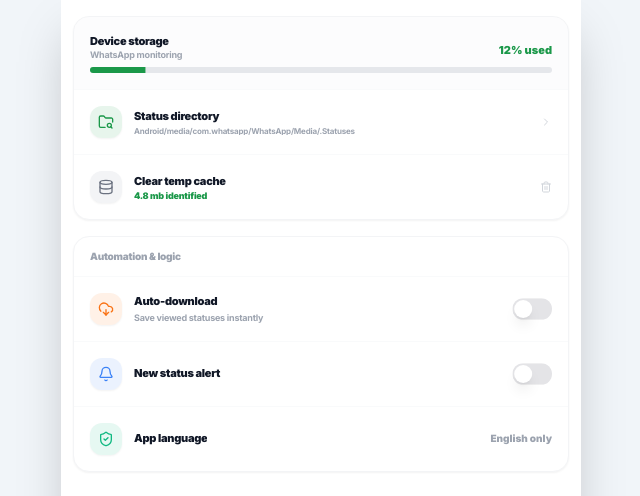
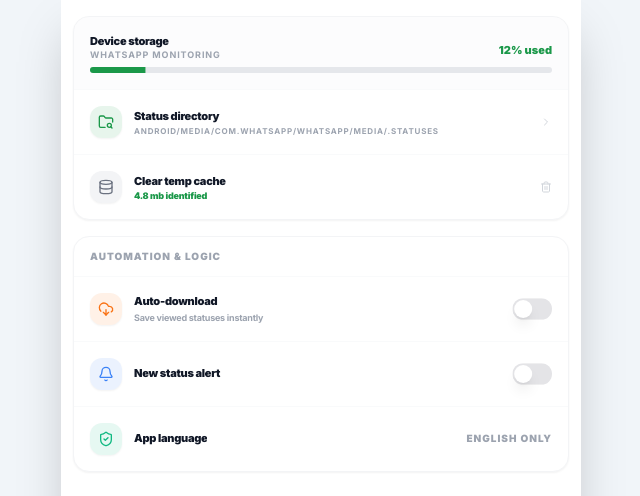
Before and after one commit to dailynoor2025/statuskeeper, a Next.js app: page /settings in a window 1280 px wide. Shown: the top 496 px of the page, without its empty margins (319-959 px from the left). Built offline with nearby package versions, Linux system fonts and the light colour scheme.

Commit message:
bincika entire project files da paths don daidata komai +folders = every

```diff
--- a/src/app/globals.css
+++ b/src/app/globals.css
@@ -42,7 +42,7 @@
   grid-template-columns: repeat(3, 1fr);
   gap: 1px;
   width: 100%;
-  padding: 0;
+  padding: 1px;
 }
 
 .no-scrollbar::-webkit-scrollbar { display: none; }
--- a/src/components/views/HelpView.tsx
+++ b/src/components/views/HelpView.tsx
@@ -39,7 +39,7 @@ export function HelpView() {
           <HelpCircle className="w-6 h-6 text-primary" />
         </div>
         <h2 className="text-[clamp(14px,4vw,18px)] font-black text-gray-900 tracking-tight leading-tight">Help & support</h2>
-        <p className="text-[clamp(10px,2.5vw,12px)] text-gray-400 font-bold tracking-tight">Troubleshooting and solutions</p>
+        <p className="text-[clamp(10px,2.5vw,12px)] text-gray-400 font-bold tracking-tight uppercase tracking-widest">Troubleshooting and solutions</p>
       </div>
 
       <div className="bg-white rounded-[2rem] border border-gray-100 shadow-sm overflow-hidden p-2">
@@ -60,7 +60,7 @@ export function HelpView() {
 
       <div className="bg-destructive/5 border border-destructive/10 rounded-2xl p-4 flex items-start gap-3">
         <ShieldAlert className="w-4 h-4 text-destructive flex-shrink-0 mt-0.5" />
-        <p className="text-[9px] font-bold text-destructive/80 leading-tight uppercase tracking-wider">
+        <p className="text-[9px] font-bold text-destructive/80 leading-tight uppercase tracking-widest">
           Warning: clearing app data will reset your premium timer.
         </p>
       </div>
--- a/src/components/views/PremiumView.tsx
+++ b/src/components/views/PremiumView.tsx
@@ -81,7 +81,7 @@ export function PremiumView({ isPro, onProChange }: PremiumViewProps) {
     <div className="px-3 py-3 space-y-3 w-full h-full overflow-y-auto no-scrollbar bg-gray-50/10">
       <div className="text-center space-y-0.5 animate-in fade-in duration-500">
         <h2 className="text-[clamp(10px,2.5vw,12px)] font-black text-gray-900 tracking-tight leading-tight">Premium dashboard</h2>
-        <p className="text-[clamp(8px,2vw,10px)] text-gray-400 font-bold tracking-tight">Ad-free access points</p>
+        <p className="text-[clamp(8px,2vw,10px)] text-gray-400 font-bold tracking-tight uppercase tracking-widest">Ad-free access points</p>
       </div>
 
       {isPro && (
--- a/src/components/views/SavedView.tsx
+++ b/src/components/views/SavedView.tsx
@@ -98,7 +98,7 @@ export function SavedView() {
       }
     });
     return gridElements;
-  }, [isSelectionMode, selectedIds, items, isPro]);
+  }, [isSelectionMode, selectedIds, isPro]);
 
   if (isInitialLoad) {
     return (
@@ -144,7 +144,7 @@ export function SavedView() {
               </div>
               <div className="space-y-1">
                 <h3 className="text-sm font-black text-gray-900 tracking-tight">No saved {activeTab === 'all' ? 'content' : activeTab}</h3>
-                <p className="text-[9px] text-gray-400 font-bold max-w-[160px] mx-auto tracking-tight leading-relaxed">Your captured statuses will appear here after you save them from the main status screen.</p>
+                <p className="text-[9px] text-gray-400 font-bold max-w-[160px] mx-auto tracking-tight leading-relaxed uppercase tracking-widest">Your captured statuses will appear here after you save them from the main status screen.</p>
               </div>
             </div>
           ) : (
--- a/src/components/views/SettingsView.tsx
+++ b/src/components/views/SettingsView.tsx
@@ -61,7 +61,7 @@ export function SettingsView() {
           <div className="flex justify-between items-end mb-2">
             <div>
               <p className="text-[clamp(10px,2.5vw,11px)] font-black tracking-tight text-gray-900">Device storage</p>
-              <p className="text-[clamp(8px,2vw,9px)] text-gray-400 font-bold tracking-tight leading-none">WhatsApp monitoring</p>
+              <p className="text-[clamp(8px,2vw,9px)] text-gray-400 font-bold tracking-tight leading-none uppercase tracking-widest">WhatsApp monitoring</p>
             </div>
             <p className="text-[clamp(10px,2.5vw,11px)] font-black text-primary">12% used</p>
           </div>
@@ -76,7 +76,7 @@ export function SettingsView() {
               </div>
               <div className="min-w-0">
                 <p className="text-[clamp(10px,2.5vw,11px)] font-black tracking-tight text-gray-900 truncate">Status directory</p>
-                <p className="text-[clamp(7px,1.8vw,8px)] text-gray-400 font-bold tracking-tight leading-none mt-0.5 truncate">Android/media/com.whatsapp/WhatsApp/Media/.Statuses</p>
+                <p className="text-[clamp(7px,1.8vw,8px)] text-gray-400 font-bold tracking-tight leading-none mt-0.5 truncate uppercase tracking-widest">Android/media/com.whatsapp/WhatsApp/Media/.Statuses</p>
               </div>
             </div>
             <ChevronRight className="w-3 h-3 text-gray-300 flex-shrink-0" />
@@ -102,7 +102,7 @@ export function SettingsView() {
 
       <div className="bg-white rounded-2xl border border-gray-100 overflow-hidden shadow-sm mb-4 w-full">
         <div className="px-4 py-3 border-b border-gray-50">
-          <p className="text-[clamp(9px,2.2vw,10px)] font-black text-gray-400 tracking-tight">Automation & logic</p>
+          <p className="text-[clamp(9px,2.2vw,10px)] font-black text-gray-400 tracking-tight uppercase tracking-widest">Automation & logic</p>
         </div>
         <div className="divide-y divide-gray-50">
           <div
@@ -140,7 +140,7 @@ export function SettingsView() {
                 <ShieldCheck className="w-4 h-4" />
               </div>
               <p className="text-[clamp(10px,2.5vw,11px)] font-black tracking-tight truncate text-gray-900">App language</p>
-              <span className="ml-auto text-[clamp(9px,2.2vw,10px)] font-black text-gray-400 whitespace-nowrap">English only</span>
+              <span className="ml-auto text-[clamp(9px,2.2vw,10px)] font-black text-gray-400 whitespace-nowrap uppercase tracking-widest">English only</span>
             </div>
           </div>
         </div>
--- a/src/components/views/StatusView.tsx
+++ b/src/components/views/StatusView.tsx
@@ -87,7 +87,7 @@ export function StatusView() {
     exitSelectionMode();
   };
 
-  const renderGridItems = (dataItems: typeof statusData) => {
+  const renderGridItems = useCallback((dataItems: typeof statusData) => {
     const gridElements: React.ReactNode[] = [];
     if (!isPro) gridElements.push(<div key="native-ad-start" className="animate-staggered"><NativeVideoAd /></div>);
 
@@ -106,7 +106,7 @@ export function StatusView() {
       }
     });
     return gridElements;
-  };
+  }, [isSelectionMode, selectedIds, isPro, statusData]);
 
   if (isLoading) {
     return (
@@ -131,7 +131,7 @@ export function StatusView() {
       <Tabs value={activeTab} onValueChange={setActiveTab} className="w-full">
         <div className="flex items-center justify-between px-2 sticky top-0 bg-white/95 backdrop-blur-xl z-20 py-1.5 border-b border-gray-100 shadow-sm">
           <TabsList className="flex-1 grid grid-cols-3 h-8 rounded-xl bg-gray-100 p-0.5 border-none shadow-inner mr-2">
-            <TabsTrigger value="all" className="rounded-lg text-[clamp(7px,1.8vw,9px)] font-black uppercase tracking-wider h-full data-[state=active]:bg-white">All</TabsTrigger>
+            <TabsTrigger value="all" className="rounded-lg text-[clamp(7px,1.8vw,9px)] font-black tracking-wider h-full data-[state=active]:bg-white">All</TabsTrigger>
             <TabsTrigger value="images" className="rounded-lg flex items-center justify-center h-full data-[state=active]:bg-white"><Camera className="w-3.5 h-3.5" /></TabsTrigger>
             <TabsTrigger value="videos" className="rounded-lg flex items-center justify-center h-full data-[state=active]:bg-white"><PlayCircle className="w-3.5 h-3.5" /></TabsTrigger>
           </TabsList>
@@ -157,7 +157,7 @@ export function StatusView() {
             <div className="flex-1 flex flex-col items-center justify-center py-24 text-center px-8 animate-in fade-in zoom-in duration-700">
               <div className="bg-gray-100 p-6 rounded-3xl mb-6 shadow-inner"><FileWarning className="w-10 h-10 text-gray-300" /></div>
               <h3 className="text-sm font-black text-gray-900 tracking-tight mb-2">No {activeTab} found</h3>
-              <p className="text-[10px] text-gray-400 font-bold leading-relaxed max-w-[220px] tracking-tight">Statuses appear here only after you watch them in WhatsApp. Please view some media and return.</p>
+              <p className="text-[10px] text-gray-400 font-bold leading-relaxed max-w-[220px] tracking-tight uppercase tracking-widest">Statuses appear here only after you watch them in WhatsApp. Please view some media and return.</p>
               <Button variant="outline" onClick={handleRefresh} className="mt-8 h-10 rounded-xl px-6 font-black text-[10px] tracking-tight border-gray-200">Check directory again</Button>
             </div>
           ) : (
```
Also changed, not shown: 4 other files (tests, documents, lock files or other folders).
